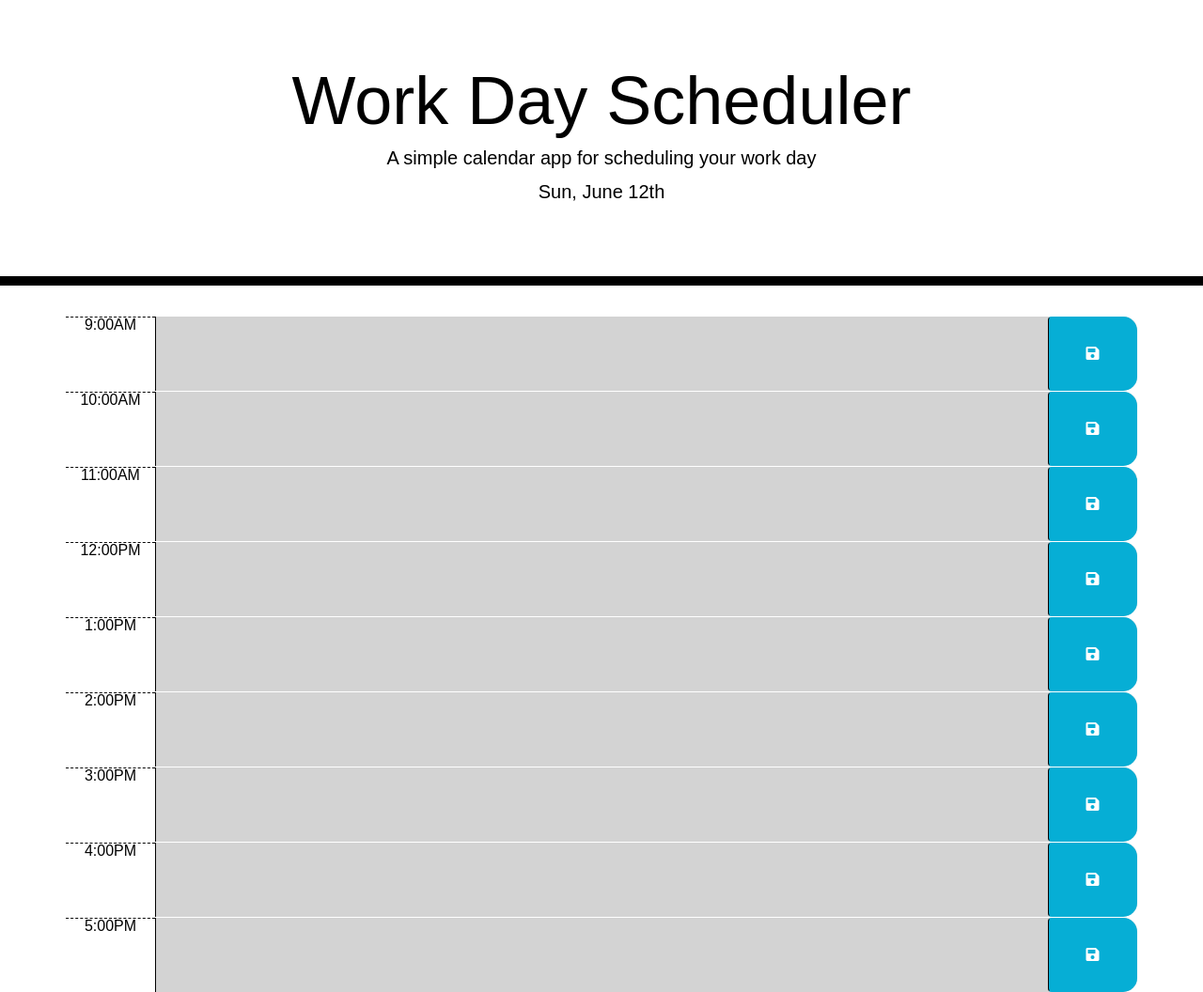
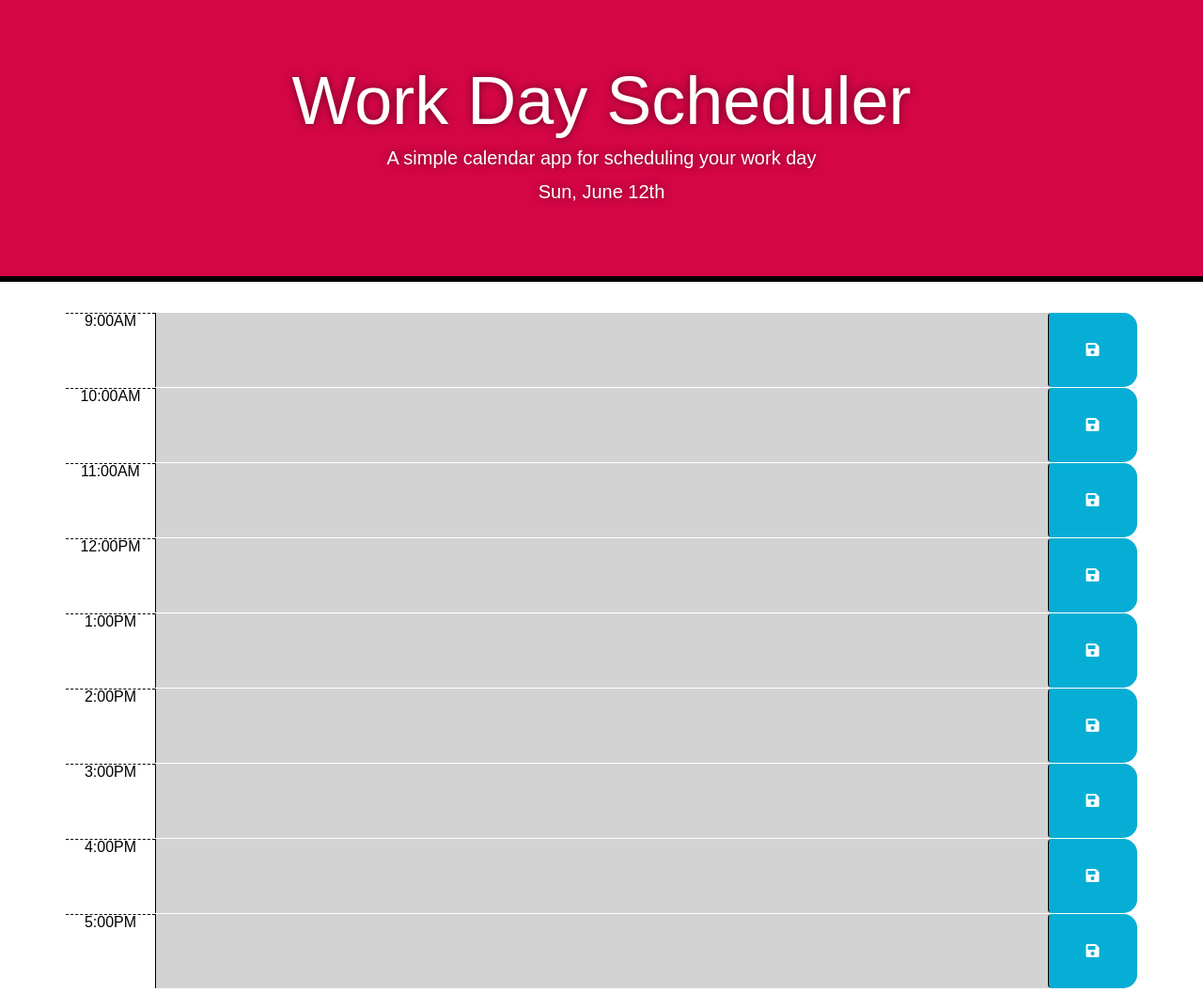
Before and after one commit to mo9399/workday-scheduler, a plain HTML site: page index.html in a window 1280 px wide. Shown: the whole page at 94% size. Drawn offline with nearby package versions, Linux system fonts and the light colour scheme.

Commit message:
adjust some css

```diff
--- a/assets/css/style.css
+++ b/assets/css/style.css
@@ -15,10 +15,11 @@ textarea{
 
 .jumbotron {
   text-align: center;
-  background-color: transparent;
-  color: black;
+  background-color:#d50646 ;
+  color: white;
   border-radius: 0;
-  border-bottom: 10px solid black;
+  border-bottom: 6px solid black;
+  text-shadow: 0 0 10px rgba(0, 0, 0, 0.5);
 }
 
 .description{
```
